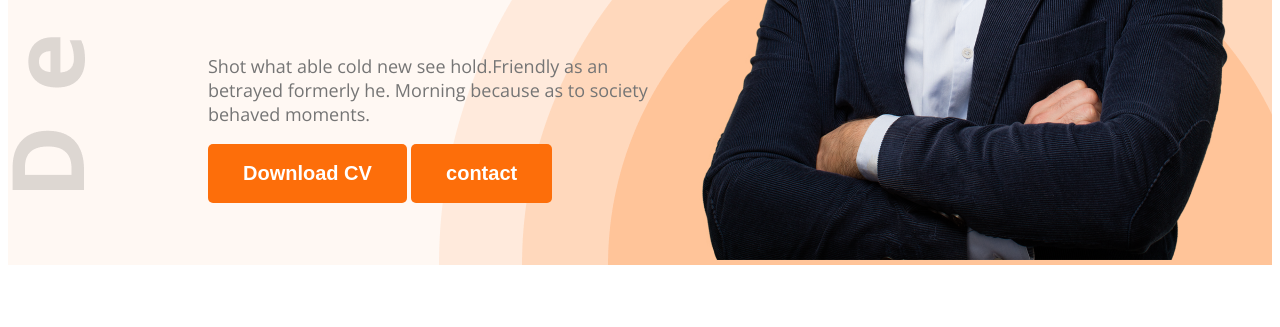
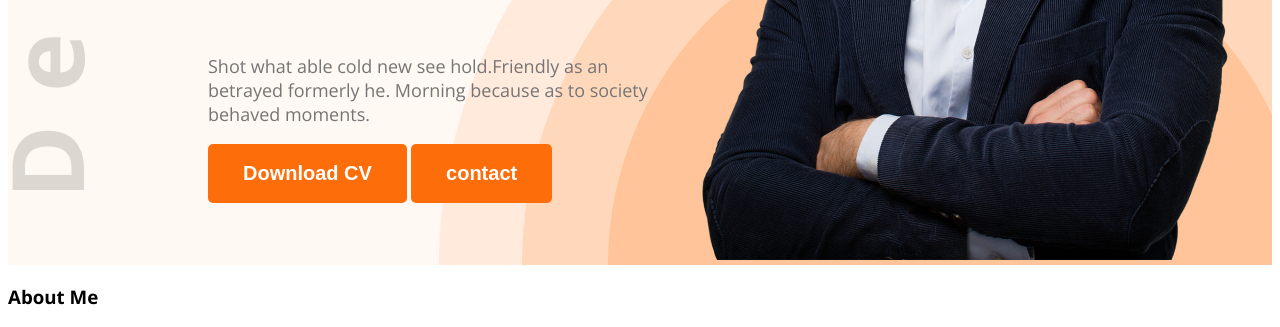
Before and after one commit to imtiaz69/my-portfolio, a plain HTML site: page index.html in a window 1280 px wide. Shown: the part 581-908 px from the top of the page. Before the commit the page ends 854 px from the top, so only its background shows below. Drawn offline with nearby package versions, Linux system fonts and the light colour scheme.

Commit message:
add index.html

```diff
--- a/index.html
+++ b/index.html
@@ -33,5 +33,10 @@
             </div>
 
     </header>
+    <main>
+        <section class="about">
+            <h3 class="section-title">About Me</h3>
+        </section>
+    </main>
 </body>
 </html>
```
